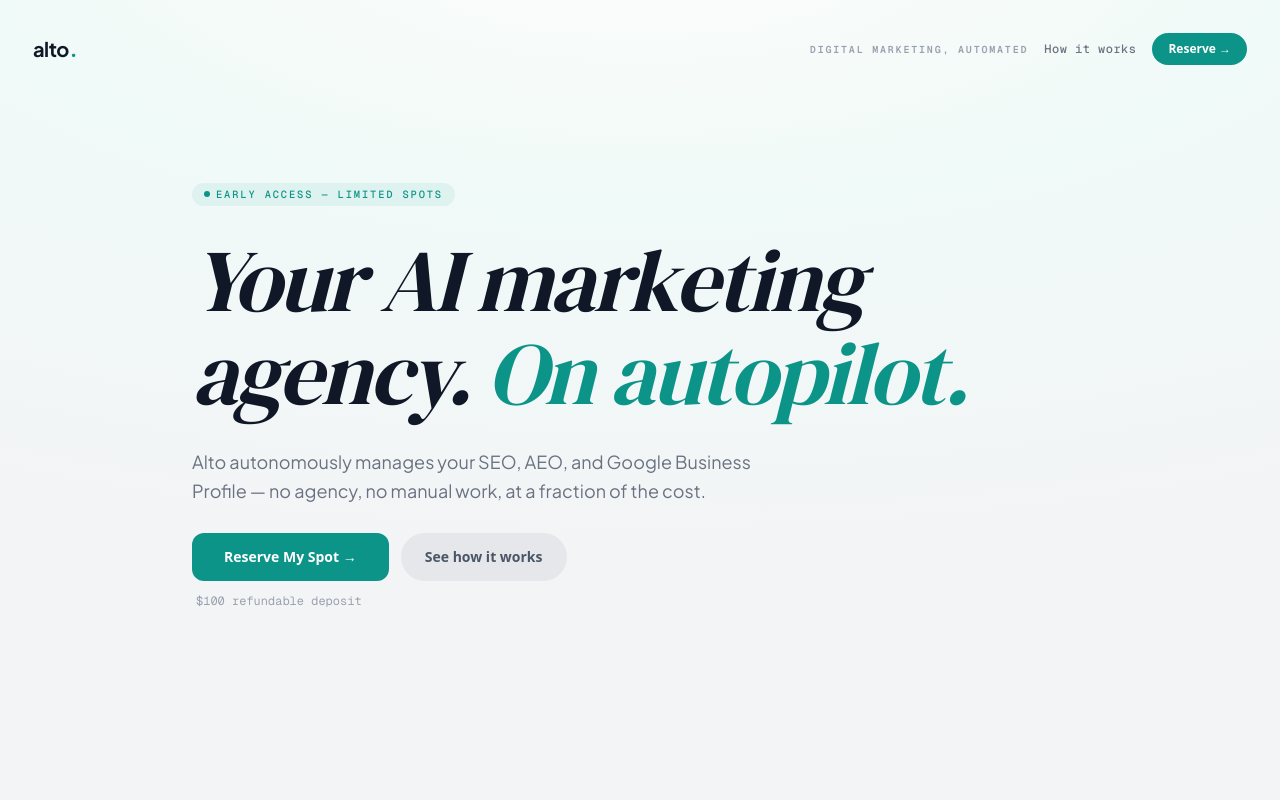
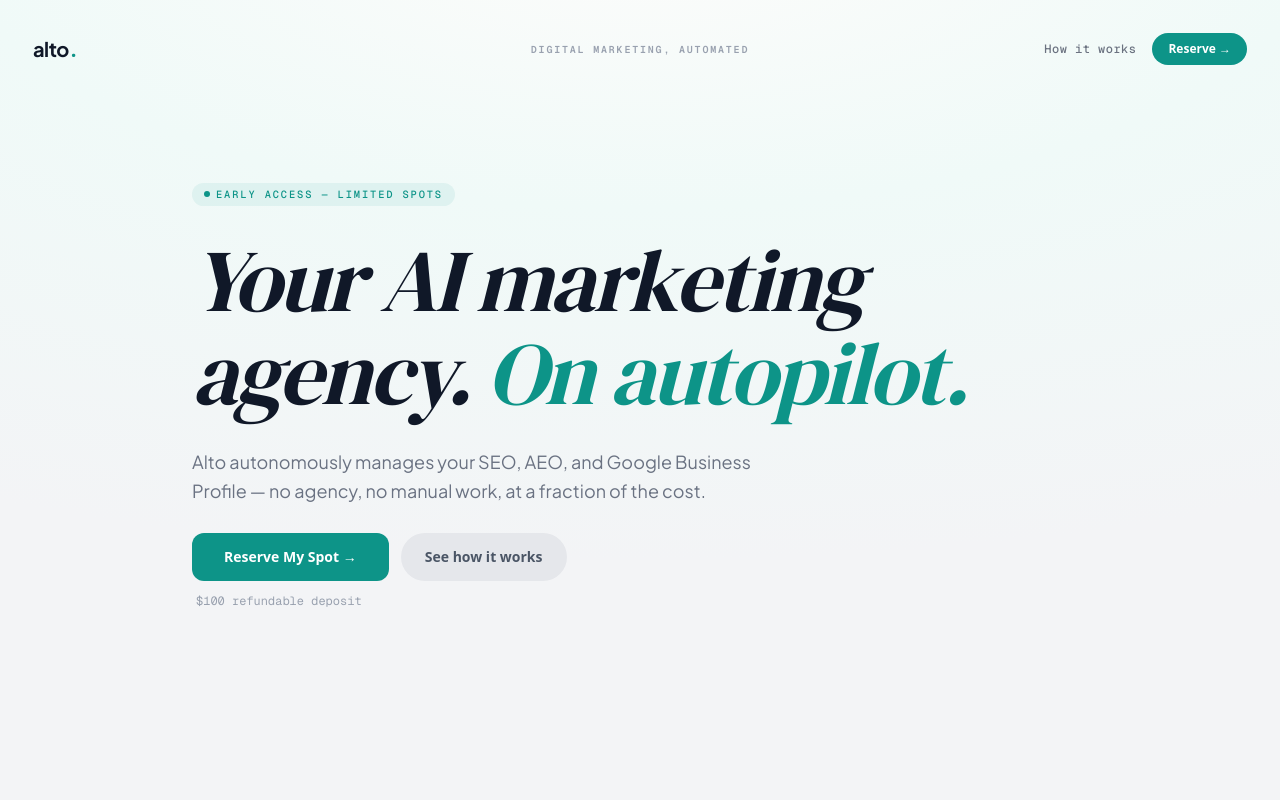
Before and after one commit to jbrijs/alto-waitlist, a Next.js app: page / in a window 1280 px wide. Shown: the top 800 px of the page. Built offline with nearby package versions, Linux system fonts and the light colour scheme.

Commit message:
style: move nav tagline to absolute center

```diff
--- a/src/components/StickyNav.tsx
+++ b/src/components/StickyNav.tsx
@@ -17,7 +17,7 @@ export function StickyNav() {
   return (
     <div className="fixed top-0 left-0 right-0 z-50 flex justify-center px-6 pt-4 pointer-events-none">
       <nav
-        className="pointer-events-auto flex items-center justify-between"
+        className="pointer-events-auto relative flex items-center justify-between"
         style={{
           width: scrolled ? "min(900px, calc(100% - 48px))" : "100%",
           padding: scrolled ? "10px 22px" : "16px 8px",
@@ -45,22 +45,20 @@ export function StickyNav() {
           </span>
         </Link>
 
-        {/* Right side */}
-        <div className="flex items-center gap-4">
-          {/* Tagline — fades out on scroll */}
+        {/* Tagline — absolute center, fades out on scroll */}
         <p
-            className="text-[10px] font-semibold tracking-[0.18em] uppercase text-gray-400 whitespace-nowrap overflow-hidden"
+          className="absolute left-1/2 -translate-x-1/2 text-[10px] font-semibold tracking-[0.18em] uppercase text-gray-400 whitespace-nowrap pointer-events-none"
           style={{
             fontFamily: "var(--font-geist-mono), monospace",
             opacity: scrolled ? 0 : 1,
-              maxWidth: scrolled ? "0px" : "220px",
-              transition: "opacity 0.3s ease, max-width 0.4s ease",
-              pointerEvents: "none",
+            transition: "opacity 0.3s ease",
           }}
         >
           Digital Marketing, Automated
         </p>
 
+        {/* Right side */}
+        <div className="flex items-center gap-4">
           {/* How it works anchor */}
           <a
             href="#how-it-works"
```
Lines whose indentation alone changed are shown as unchanged.
